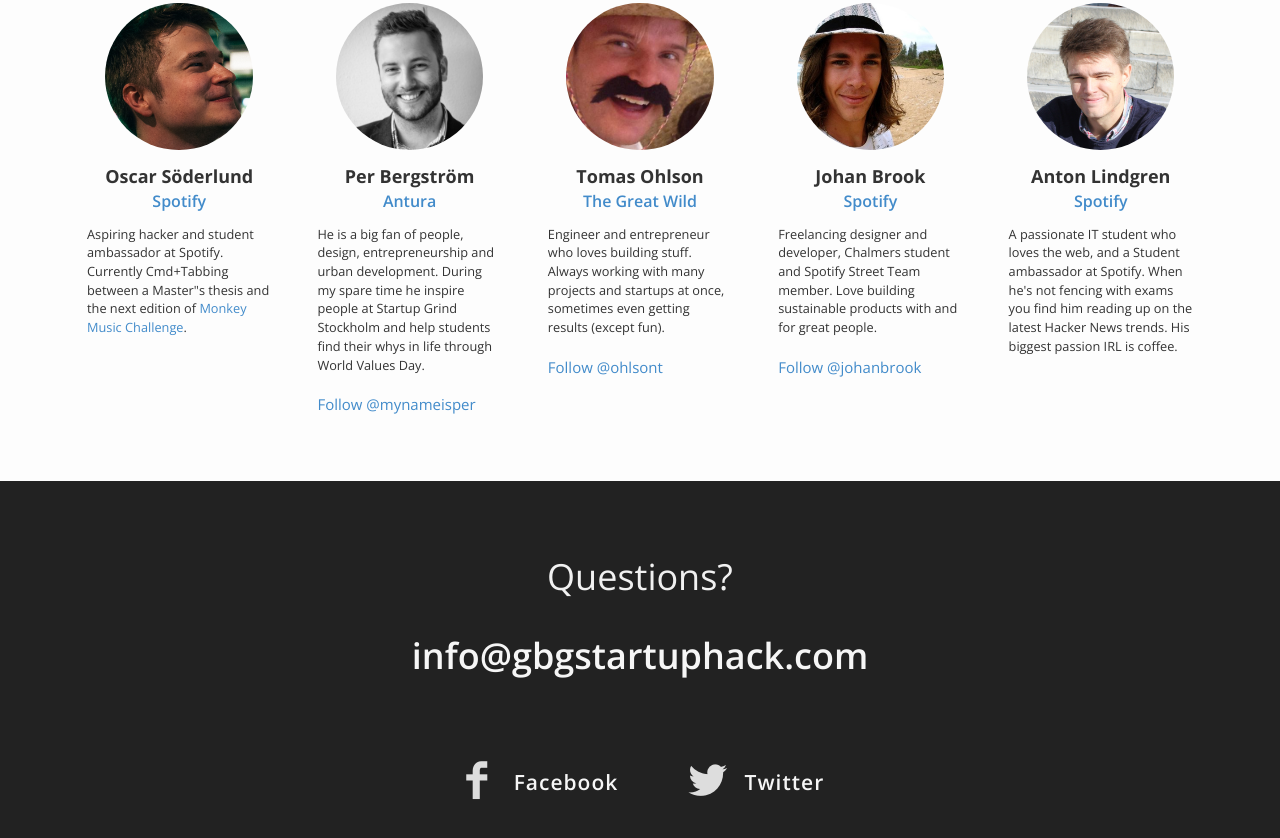
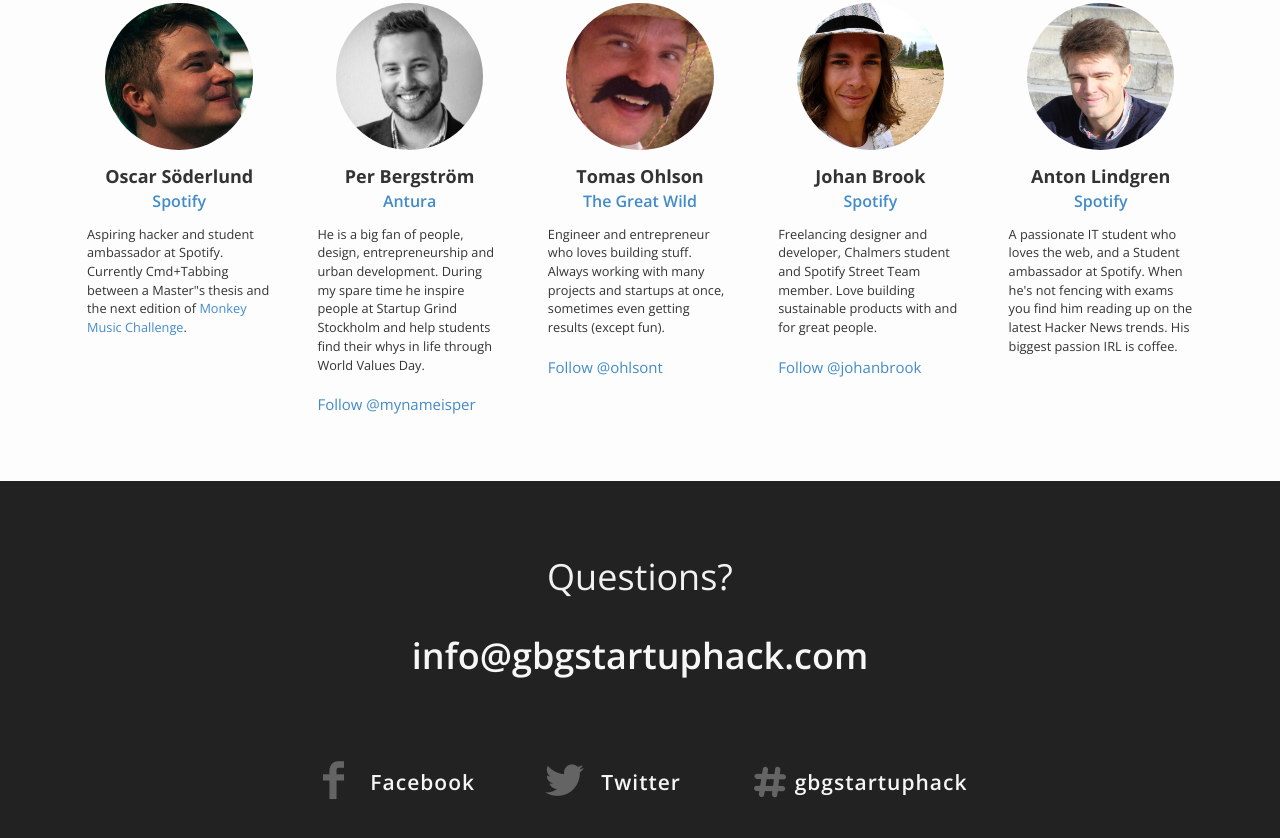
Before and after one commit to gbgstartuphack/gbgstartuphack.github.io, a plain HTML site: page index.html in a window 1280 px wide. Shown: the part 4012-4850 px from the top of the page. Drawn offline with nearby package versions, Linux system fonts and the light colour scheme.

Commit message:
Add hashtag icon

```diff
--- a/index.html
+++ b/index.html
@@ -216,6 +216,7 @@
     <ul class="list social-links">
       <li><a href="https://facebook.com/gbgstartuphack"><i class="icon-facebook"></i> Facebook</a></li>
       <li><a href="https://twitter.com/gbgstartuphack"><i class="icon-twitter"></i> Twitter</a></li>
+      <li><a href="https://twitter.com/search?q=%23gbgstartuphack"><i class="icon-hashtag"></i> gbgstartuphack</a></li>
     </ul>
   </footer>
 
--- a/stylesheets/common/_icons.scss
+++ b/stylesheets/common/_icons.scss
@@ -26,3 +26,6 @@
 .icon-paperplane:before {
 	content: "\e603";
 }
+.icon-hashtag:before {
+	content: "\e604";
+}
--- a/stylesheets/partials/_footer.scss
+++ b/stylesheets/partials/_footer.scss
@@ -43,7 +43,12 @@
 			position: relative;
 			top: .2em;
 			margin-right: .2em;
-			color: #ddd;
+			color: #555;
+			color: rgba(#fff, .3);
+		}
+
+		.icon-hashtag {
+			margin-right: -.1em;
 		}
 
 		a {
```
Also changed, not shown: css/master.css, fonts/gbgstartuphack.ttf, fonts/gbgstartuphack.woff, images/icon-hashtag.sketch/QuickLook/Preview.png (added), images/icon-hashtag.sketch/QuickLook/Thumbnail.png (added), images/icon-hashtag.svg (added), 6 other files.
